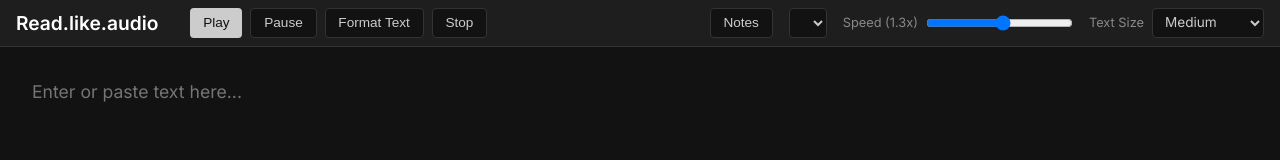
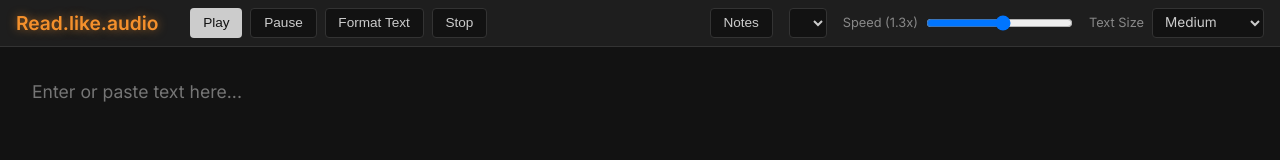
Before and after one commit to LikeDotAudio/Read.Like.audio, a plain HTML site: page index.html in a window 1280 px wide. In both pictures the pointer is over the link "Read.like.audio". Drawn offline with Linux system fonts and the light colour scheme.

Commit message:
Update title hover effect to use the custom orange glow

```diff
--- a/styles.css
+++ b/styles.css
@@ -63,7 +63,8 @@ body {
 }
 
 .header-title h1 a:hover {
-    color: var(--accent);
+    color: rgb(244, 144, 44);
+    text-shadow: 0 0 10px rgba(244, 144, 44, 0.6);
 }
 
 .controls-section {
```
